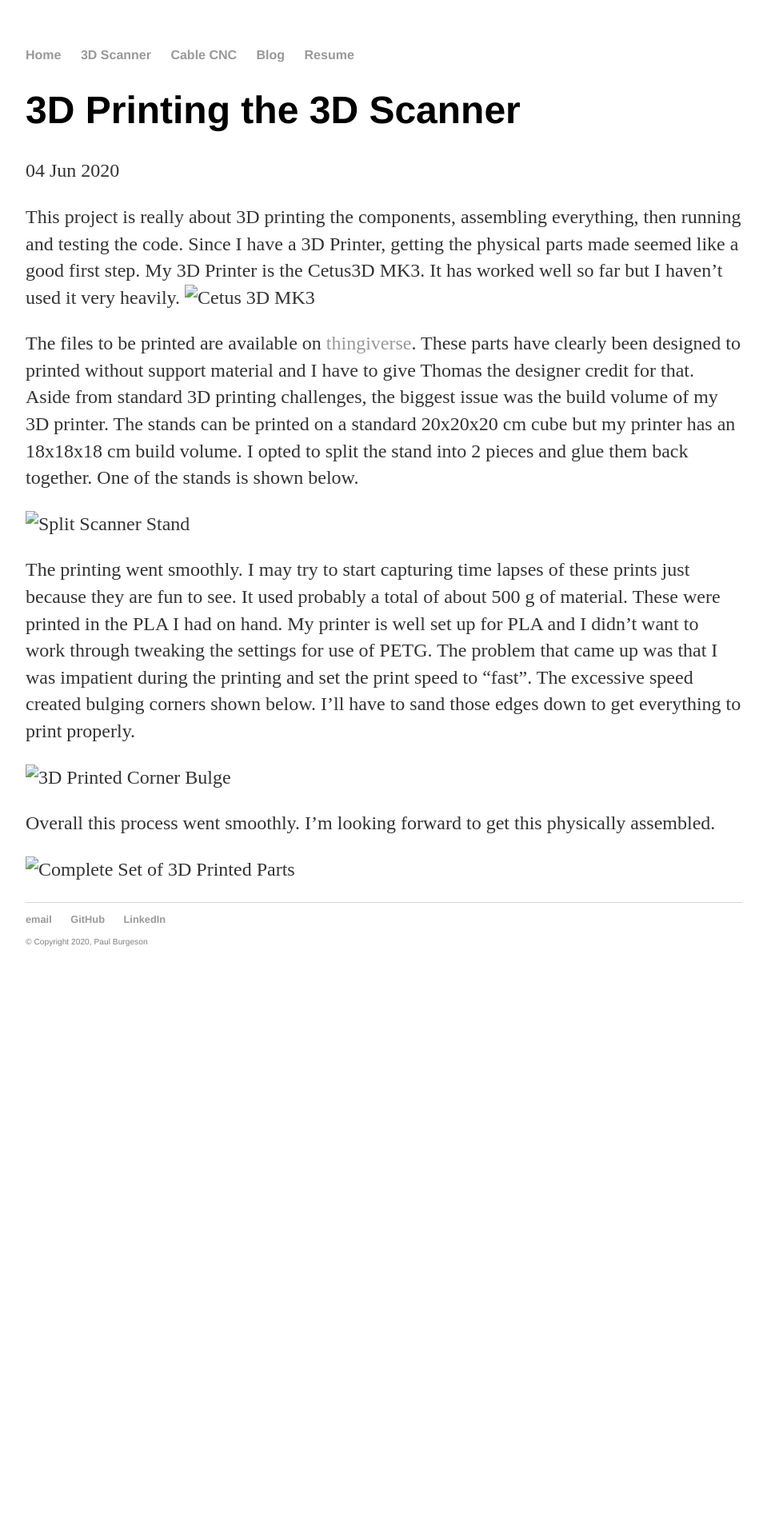
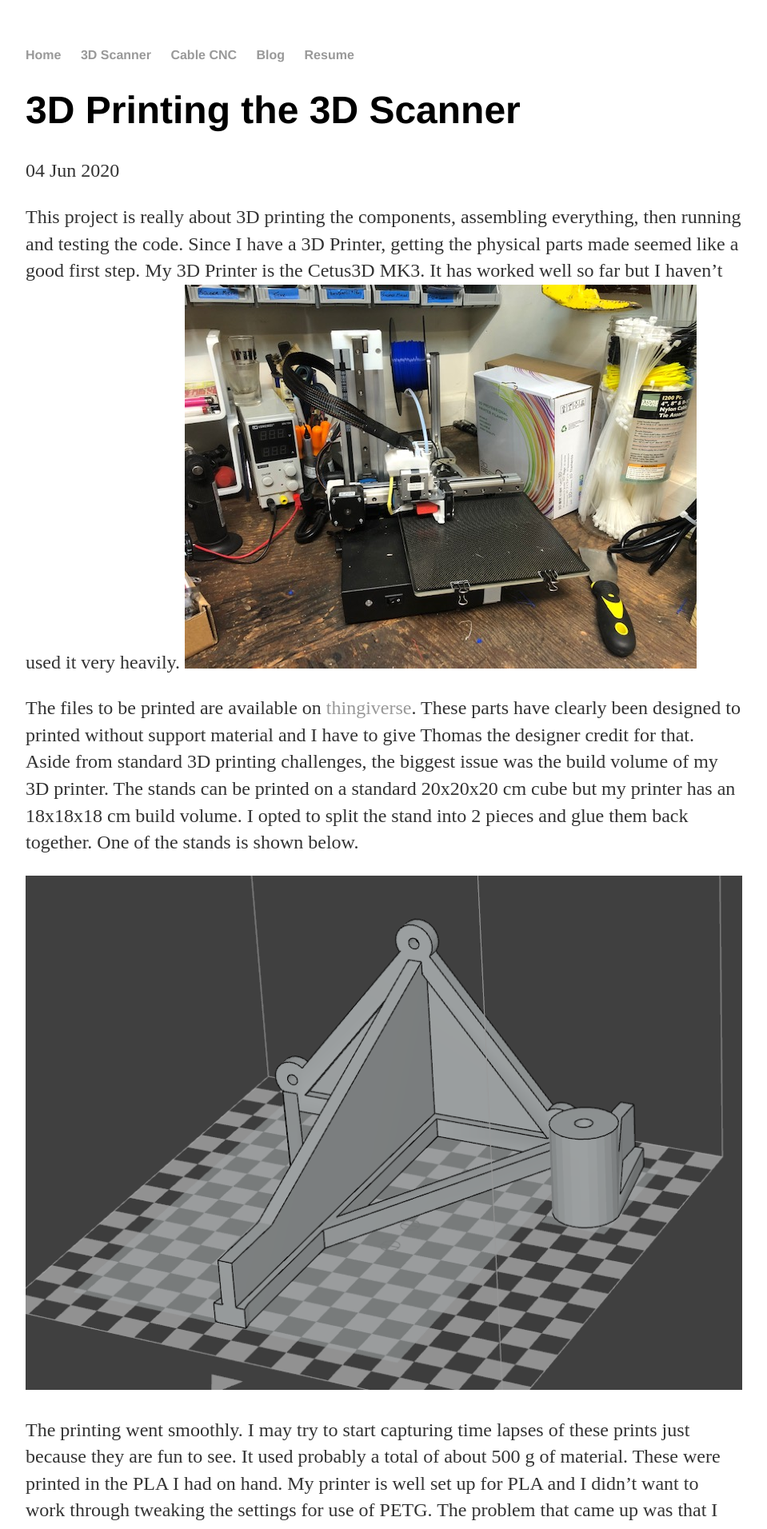
Before and after one commit to pburgeson/pburgeson.github.io, a Jekyll site: the page built from _posts/2020-06-04-3D-Printing-the-3D-Scanner.md, in a window 1280 px wide. Shown: the top 1912 px of the page at 80% size, without its empty margins (160-1119 px from the left). Built offline with Jekyll 4.4.1, drawn with Linux system fonts in a browser that asks for light colours; before the commit the page ends 1245 px from its top, so only the background shows below that.

Commit message:
Fixing typos and image links
Closes #12

```diff
--- a/_posts/2020-06-04-3D-Printing-the-3D-Scanner.md
+++ b/_posts/2020-06-04-3D-Printing-the-3D-Scanner.md
@@ -4,16 +4,16 @@ title: "3D Printing the 3D Scanner"
 date: 2020-06-04
 ---
 This project is really about 3D printing the components, assembling everything, then running and testing the code.  Since I have a 3D Printer, getting the physical parts made seemed like a good first step.  My 3D Printer is the Cetus3D MK3.  It has worked well so far but I haven't used it very heavily.
-![Cetus 3D MK3](../assets/3dscanner/Cetus_3D_Printer.jpg)
+![Cetus 3D MK3](../../../assets/3dscanner/Cetus_3D_Printer.jpg)
 
 The files to be printed are available on [thingiverse](https://www.thingiverse.com/thing:3050437).  These parts have clearly been designed to printed without support material and I have to give Thomas the designer credit for that.  Aside from standard 3D printing challenges, the biggest issue was the build volume of my 3D printer.  The stands can be printed on a standard 20x20x20 cm cube but my printer has an 18x18x18 cm build volume.  I opted to split the stand into 2 pieces and glue them back together.  One of the stands is shown below.
 
-![Split Scanner Stand](../assets/3dscanner/Split_Stand_in_UP_Studio.png)
+![Split Scanner Stand](../../../assets/3dscanner/Split_Stand_in_UP_Studio.png)
 
 The printing went smoothly.  I may try to start capturing time lapses of these prints just because they are fun to see.  It used probably a total of about 500 g of material.  These were printed in the PLA I had on hand.  My printer is well set up for PLA and I didn't want to work through tweaking the settings for use of PETG.  The problem that came up was that I was impatient during the printing and set the print speed to "fast".  The excessive speed created bulging corners shown below.  I'll have to sand those edges down to get everything to print properly.
 
-![3D Printed Corner Bulge](../assets/3dscanner/3D_print_corner_bulge.jpg)
+![3D Printed Corner Bulge](../../../assets/3dscanner/3D_print_corner_bulge.jpg)
 
 Overall this process went smoothly.  I'm looking forward to get this physically assembled.
 
-![Complete Set of 3D Printed Parts](../assets/3dscanner/Complete_3D_Printed_Parts.jpg)
+![Complete Set of 3D Printed Parts](../../../assets/3dscanner/Complete_3D_Printed_Parts.jpg)
```
